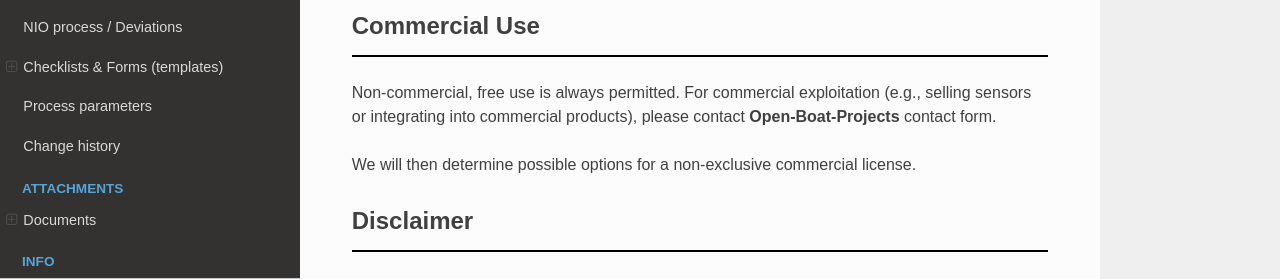
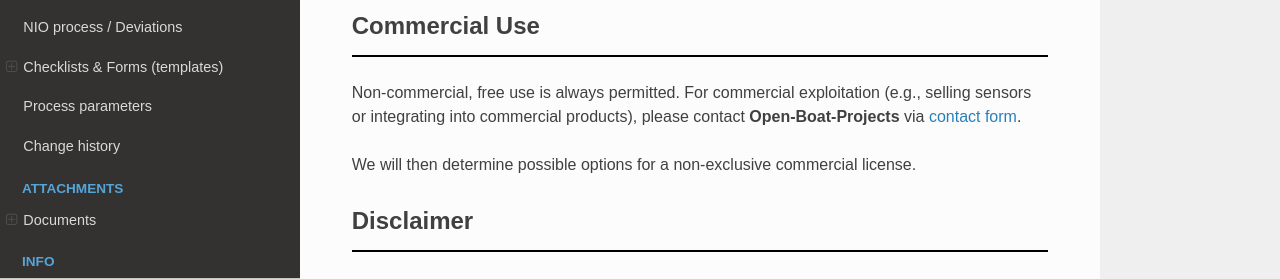
Before and after one commit to norbert-walter/yachta-sop, a Sphinx documentation site: the page built from docs/information/copyright.rst, in a window 1280 px wide and 900 px high, scrolled down 871 px. Shown: the part 241-520 px from the top of the window. Built offline with Sphinx 7.4.7 and the Read the Docs theme 3.1.0, drawn with Linux system fonts in a browser that asks for light colours.

Commit message:
Add link

```diff
--- a/docs/information/copyright.rst
+++ b/docs/information/copyright.rst
@@ -42,7 +42,9 @@ Commercial Use
 --------------
 
 Non-commercial, free use is always permitted.
-For commercial exploitation (e.g., selling sensors or integrating into commercial products), please contact **Open-Boat-Projects** contact form.
+For commercial exploitation (e.g., selling sensors or integrating into commercial products), please contact **Open-Boat-Projects** via `contact form`_.
+
+.. _contact form: https://open-boat-projects.org/en/kontakt/
 
 We will then determine possible options for a non-exclusive commercial license.
 
```
